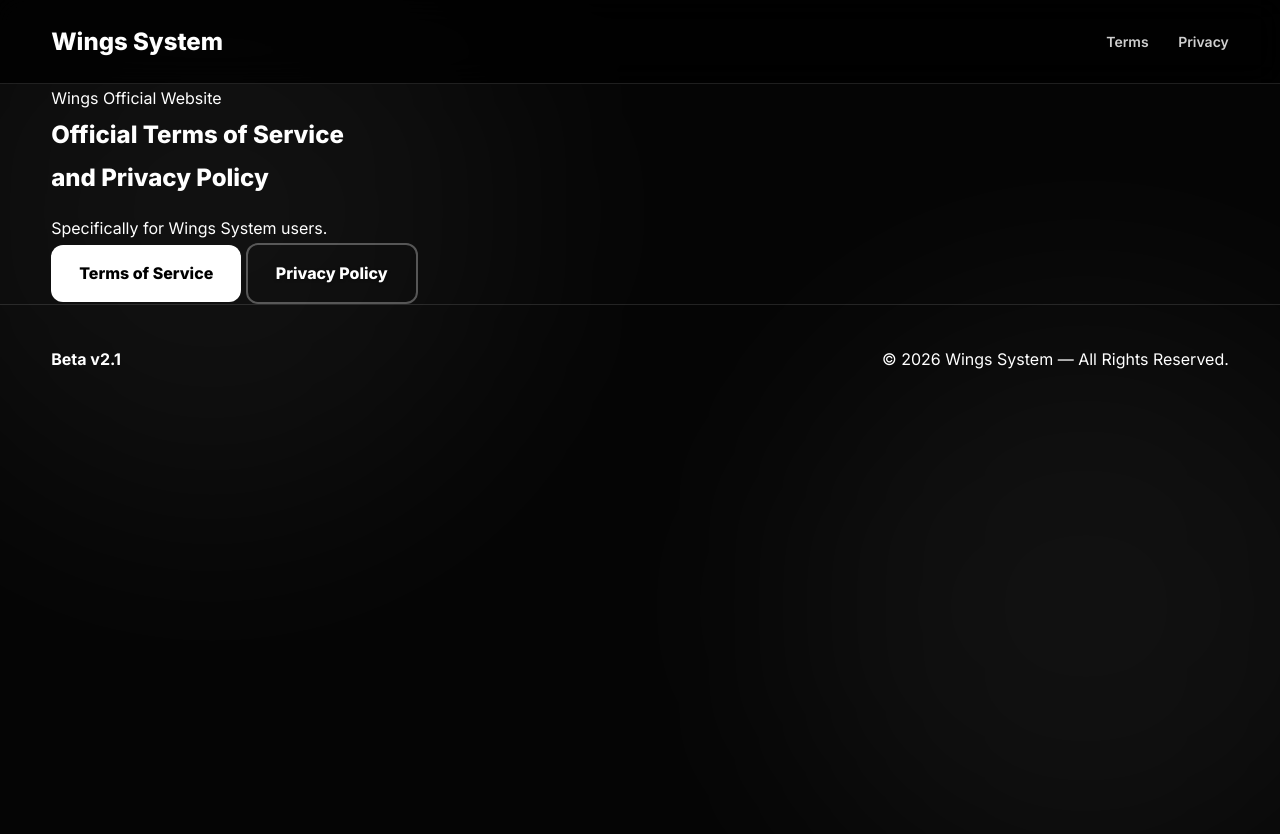
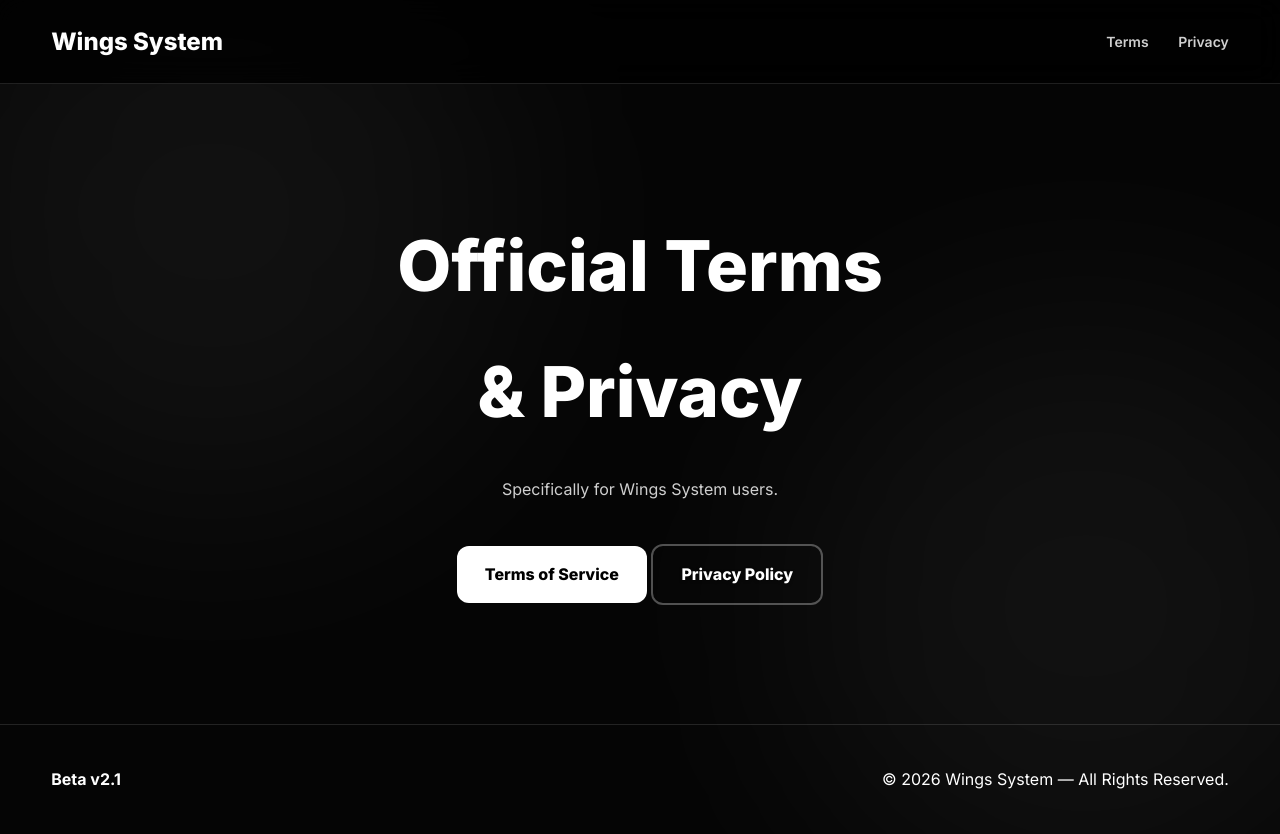
Before and after one commit to 02nly0/Wings, a plain HTML site: page index.html in a window 1280 px wide. Before the commit the page ends 800 px from the top, so only its background shows below. Drawn offline with Linux system fonts and the light colour scheme.

Commit message:
Update index.html

```diff
--- a/index.html
+++ b/index.html
@@ -4,22 +4,14 @@
   <meta charset="UTF-8"/>
   <meta name="viewport" content="width=device-width, initial-scale=1.0"/>
   <title>Wings System</title>
-  <meta name="description" content="Official Terms of Service and Privacy Policy for Wings System."/>
-  <!-- ربط ملف التنسيق -->
   <link rel="stylesheet" href="style.css"/>
 </head>
 <body class="dark">
+  <div class="bg-animation"><div class="glow"></div><div class="glow"></div></div>
 
-<!-- Background -->
-<div class="bg-animation">
-  <div class="glow"></div>
-  <div class="glow"></div>
-</div>
-
-<!-- Header -->
   <header>
     <div class="container header-container">
-    <a href="/" class="logo">Wings System</a>
+      <a href="index.html" class="logo">Wings System</a>
       <nav>
         <a href="terms.html">Terms</a>
         <a href="privacy.html">Privacy</a>
@@ -27,29 +19,24 @@
     </div>
   </header>
 
-<!-- Hero -->
-<section class="hero">
-  <div class="container hero-content">
-    <span class="hero-badge">Wings Official Website</span>
-    <h2>Official Terms of Service <br> and Privacy Policy</h2>
-    <p>Specifically for Wings System users.</p>
+  <section class="hero" style="height: 80vh; display: flex; align-items: center; text-align: center;">
+    <div class="container">
+      <h2 style="font-size: clamp(40px, 8vw, 70px);">Official Terms <br> & Privacy</h2>
+      <p style="margin: 20px 0 40px; color: #cfcfcf;">Specifically for Wings System users.</p>
       <div class="buttons">
-      <a class="btn" href="terms.html">Terms of Service</a>
-      <a class="btn secondary" href="privacy.html">Privacy Policy</a>
+        <a href="terms.html" class="btn">Terms of Service</a>
+        <a href="privacy.html" class="btn secondary">Privacy Policy</a>
       </div>
     </div>
   </section>
 
-<!-- Footer -->
   <footer>
     <div class="container footer-content">
-    <div class="made-by">Beta<span class="heart"> v2.1</span></div>
+      <div class="made-by">Beta v2.1</div>
       <p>© 2026 Wings System — All Rights Reserved.</p>
     </div>
   </footer>
 
-<!-- ربط ملف الحماية -->
   <script src="script.js"></script>
-
 </body>
 </html>
```
Lines whose indentation alone changed are shown as unchanged.
